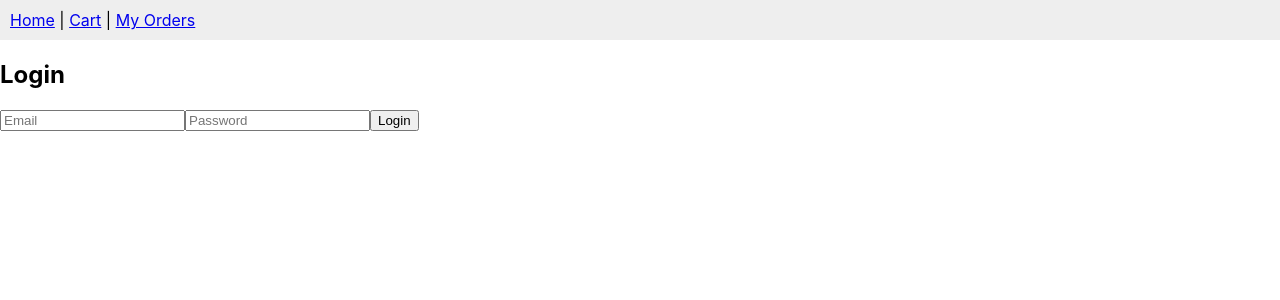
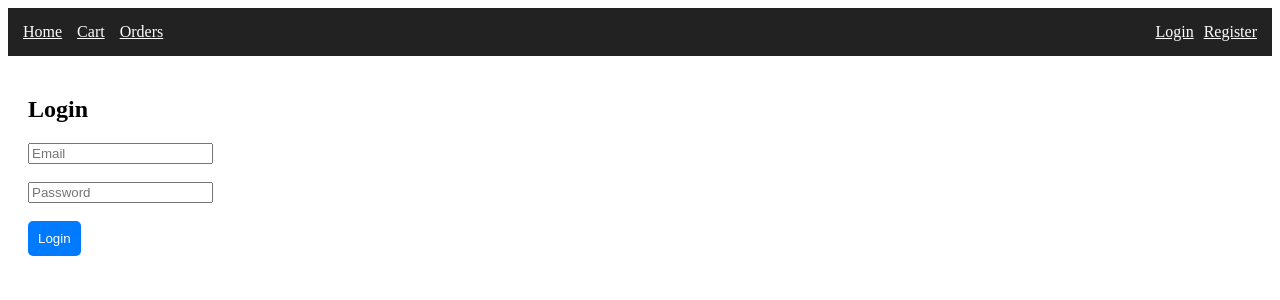
Before and after one commit to SalehTanvir/Accessory-Hub, a React (Create React App) app in the folder client/: page /login in a window 1280 px wide. Shown: the top 300 px of the page. Built offline with nearby package versions, Linux system fonts and the light colour scheme.

Commit message:
feat: implement frontend authentication, protected routes, and complete shopping flow (cart, checkout, orders)

```diff
--- a/client/src/App.js
+++ b/client/src/App.js
@@ -7,21 +7,52 @@ import Cart from "./pages/Cart";
 import Checkout from "./pages/Checkout";
 import MyOrders from "./pages/MyOrders";
 
+import Navbar from "./components/Navbar";
+import PrivateRoute from "./components/PrivateRoute";
+
 function App() {
   return (
     <Router>
-       <div style={{ padding: "10px", background: "#eee" }}>
-        <a href="/">Home</a> | <a href="/cart">Cart</a> | <a href="/my-orders">My Orders</a>
-      </div>
+
+      <Navbar />
 
       <Routes>
+
+        {/* Public Routes */}
         <Route path="/" element={<Home />} />
         <Route path="/login" element={<Login />} />
         <Route path="/register" element={<Register />} />
-        <Route path="/cart" element={<Cart />} />
-        <Route path="/checkout" element={<Checkout />} />
-        <Route path="/my-orders" element={<MyOrders />} />
+
+        {/* Protected Routes */}
+        <Route
+          path="/cart"
+          element={
+            <PrivateRoute>
+              <Cart />
+            </PrivateRoute>
+          }
+        />
+
+        <Route
+          path="/checkout"
+          element={
+            <PrivateRoute>
+              <Checkout />
+            </PrivateRoute>
+          }
+        />
+
+        <Route
+          path="/my-orders"
+          element={
+            <PrivateRoute>
+              <MyOrders />
+            </PrivateRoute>
+          }
+        />
+
       </Routes>
+
     </Router>
   );
 }
--- /dev/null
+++ b/client/src/components/Navbar.js
@@ -0,0 +1,48 @@
+import React, { useContext } from "react";
+import { Link, useNavigate } from "react-router-dom";
+import { AuthContext } from "../context/AuthContext";
+
+function Navbar() {
+
+  const { user, logout } = useContext(AuthContext);
+  const navigate = useNavigate();
+
+  const handleLogout = () => {
+    logout();
+    navigate("/login");
+  };
+
+  return (
+    <div style={{
+      padding: "15px",
+      backgroundColor: "#222",
+      color: "#fff",
+      display: "flex",
+      justifyContent: "space-between"
+    }}>
+
+      <div>
+        <Link to="/" style={{ color: "#fff", marginRight: "15px" }}>Home</Link>
+        <Link to="/cart" style={{ color: "#fff", marginRight: "15px" }}>Cart</Link>
+        <Link to="/my-orders" style={{ color: "#fff" }}>Orders</Link>
+      </div>
+
+      <div>
+        {user ? (
+          <>
+            <span style={{ marginRight: "10px" }}>Logged In</span>
+            <button onClick={handleLogout}>Logout</button>
+          </>
+        ) : (
+          <>
+            <Link to="/login" style={{ color: "#fff", marginRight: "10px" }}>Login</Link>
+            <Link to="/register" style={{ color: "#fff" }}>Register</Link>
+          </>
+        )}
+      </div>
+
+    </div>
+  );
+}
+
+export default Navbar;
--- /dev/null
+++ b/client/src/context/AuthContext.js
@@ -0,0 +1,34 @@
+import React, { createContext, useState, useEffect } from "react";
+
+export const AuthContext = createContext();
+
+function AuthProvider({ children }) {
+
+  const [user, setUser] = useState(null);
+
+  useEffect(() => {
+    const token = localStorage.getItem("token");
+
+    if (token) {
+      setUser({ token }); // simple user state
+    }
+  }, []);
+
+  const login = (token) => {
+    localStorage.setItem("token", token);
+    setUser({ token });
+  };
+
+  const logout = () => {
+    localStorage.removeItem("token");
+    setUser(null);
+  };
+
+  return (
+    <AuthContext.Provider value={{ user, login, logout }}>
+      {children}
+    </AuthContext.Provider>
+  );
+}
+
+export default AuthProvider;
--- a/client/src/index.js
+++ b/client/src/index.js
@@ -1,17 +1,12 @@
-import React from 'react';
-import ReactDOM from 'react-dom/client';
-import './index.css';
-import App from './App';
-import reportWebVitals from './reportWebVitals';
+import React from "react";
+import ReactDOM from "react-dom/client";
+import App from "./App";
+import AuthProvider from "./context/AuthContext";
 
-const root = ReactDOM.createRoot(document.getElementById('root'));
+const root = ReactDOM.createRoot(document.getElementById("root"));
+
 root.render(
-  <React.StrictMode>
+  <AuthProvider>
     <App />
-  </React.StrictMode>
+  </AuthProvider>
 );
-
-// If you want to start measuring performance in your app, pass a function
-// to log results (for example: reportWebVitals(console.log))
-// or send to an analytics endpoint. Learn more: https://bit.ly/CRA-vitals
-reportWebVitals();
--- a/client/src/pages/Login.js
+++ b/client/src/pages/Login.js
@@ -1,43 +1,77 @@
-// src/pages/Login.js
-import React, { useState } from "react";
-import axios from "axios";
+import React, { useState, useContext } from "react";
+import API from "../services/api";
+import { AuthContext } from "../context/AuthContext";
+import { useNavigate } from "react-router-dom";
 
 function Login() {
 
   const [email, setEmail] = useState("");
   const [password, setPassword] = useState("");
 
+  const { login } = useContext(AuthContext);
+  const navigate = useNavigate();
+
   const handleLogin = async (e) => {
     e.preventDefault();
 
-    const res = await axios.post("http://localhost:5000/api/auth/login", {
+    try {
+      const res = await API.post("/auth/login", {
         email,
         password
       });
 
-    console.log(res.data);
+      // save token in context + localStorage
+      login(res.data.token);
 
-    localStorage.setItem("token", res.data.token);
+      alert("Login successful!");
+
+      navigate("/");
+
+    } catch (error) {
+      console.error("Login error:", error);
+      alert("Invalid email or password");
+    }
   };
 
   return (
+    <div style={{ padding: "20px" }}>
       <form onSubmit={handleLogin}>
         <h2>Login</h2>
 
         <input
           type="email"
           placeholder="Email"
+          value={email}
           onChange={(e) => setEmail(e.target.value)}
+          required
         />
+
+        <br /><br />
 
         <input
           type="password"
           placeholder="Password"
+          value={password}
           onChange={(e) => setPassword(e.target.value)}
+          required
         />
 
-      <button type="submit">Login</button>
+        <br /><br />
+
+        <button
+          type="submit"
+          style={{
+            padding: "10px",
+            backgroundColor: "#007bff",
+            color: "#fff",
+            border: "none",
+            borderRadius: "5px"
+          }}
+        >
+          Login
+        </button>
       </form>
+    </div>
   );
 }
 
```
Also changed, not shown: client/src/components/PrivateRoute.js (added). Lines whose indentation alone changed are shown as unchanged.
